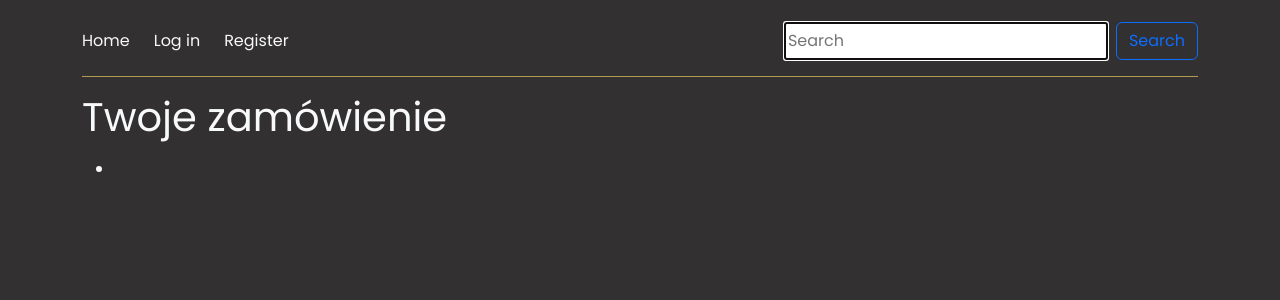
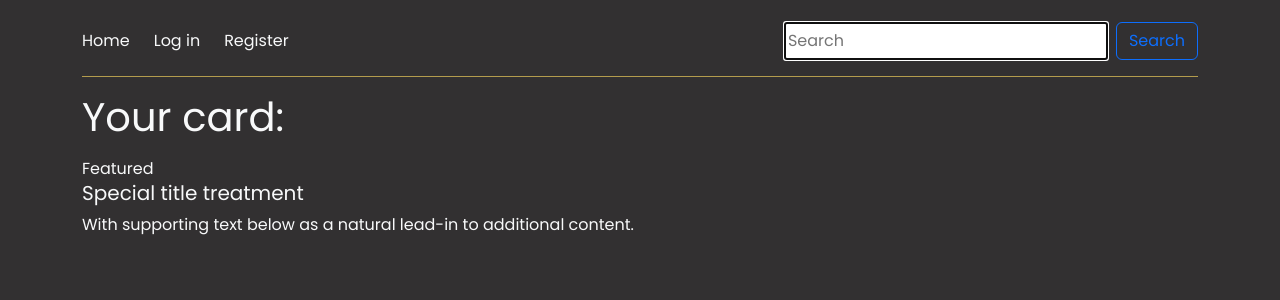
Before and after one commit to joannaMakarewicz/picture-shop, a React (Create React App) app: page /koszyk in a window 1280 px wide. Shown: the top 300 px of the page. Built offline with nearby package versions, Linux system fonts and the light colour scheme; no server answers.

Commit message:
BoughtItem component added

```diff
--- /dev/null
+++ b/src/components/BoughtItem/BoughtItem.js
@@ -0,0 +1,17 @@
+import React from 'react'
+
+const BoughtItem = () => {
+  return (
+    <div>
+        <div>
+            Featured
+        </div>
+        <div>
+            <h5>Special title treatment</h5>
+            <p>With supporting text below as a natural lead-in to additional content.</p>
+        </div>
+    </div>
+  )
+}
+
+export default BoughtItem
--- a/src/pages/Summary/Summary.js
+++ b/src/pages/Summary/Summary.js
@@ -1,16 +1,15 @@
 import React from 'react';
 import useWebsiteTitle from '../../hooks/useWebsiteTitle';
 import Navbar from '../../components/Header/Navbar/Navbar';
+import BoughtItem from '../../components/BoughtItem/BoughtItem';
 
 const Summary = () => {
   useWebsiteTitle('Podsumowanie zakupów')
   return (
     <div className='container text-light'>
     <Navbar/>
-      <h1 className='mt-3 mb-3'>Twoje zamówienie</h1>
-      <ul>
-        <li></li>
-      </ul>
+      <h1 className='mt-3 mb-3'>Your card:</h1>
+<BoughtItem/>
     </div>
   )
 }
```
